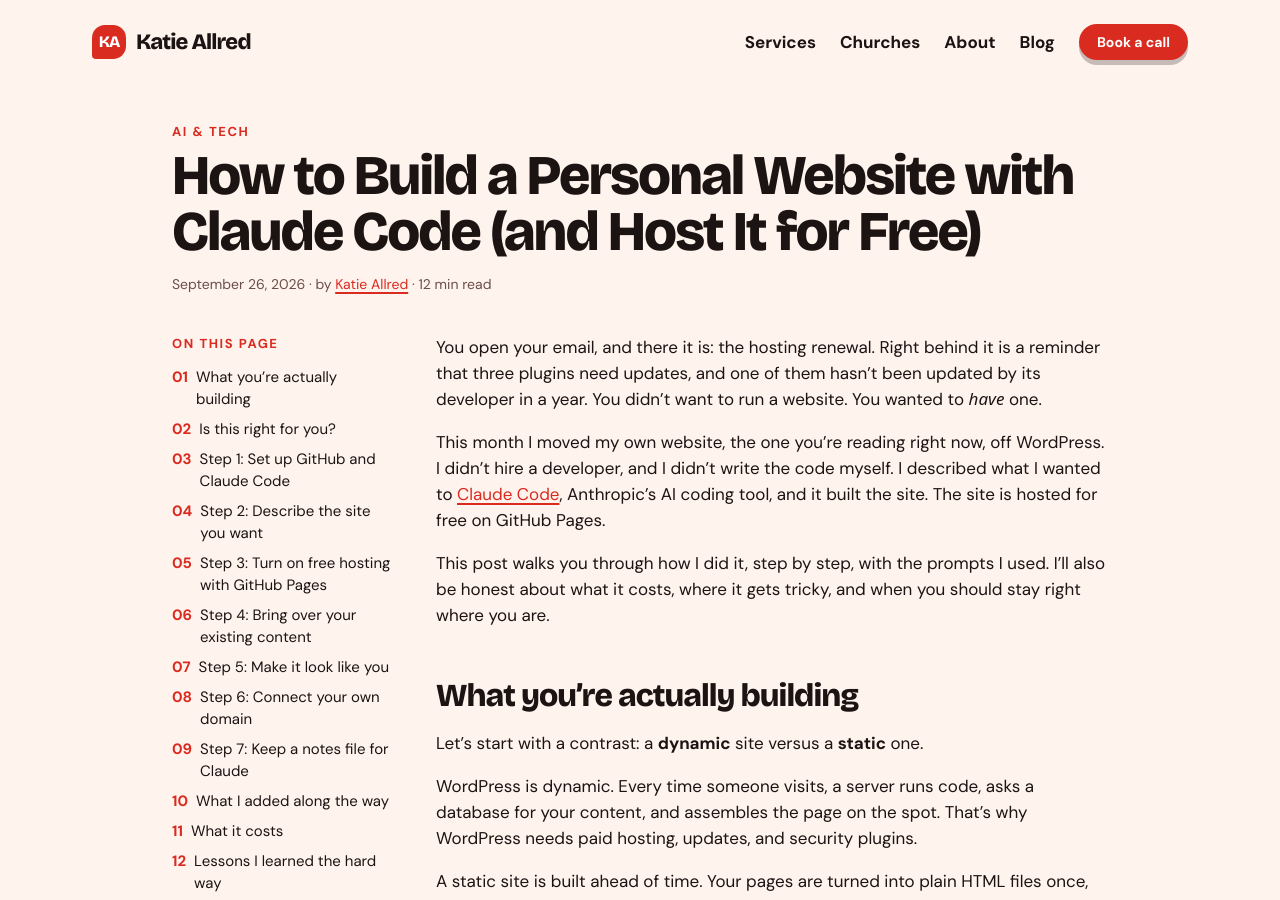
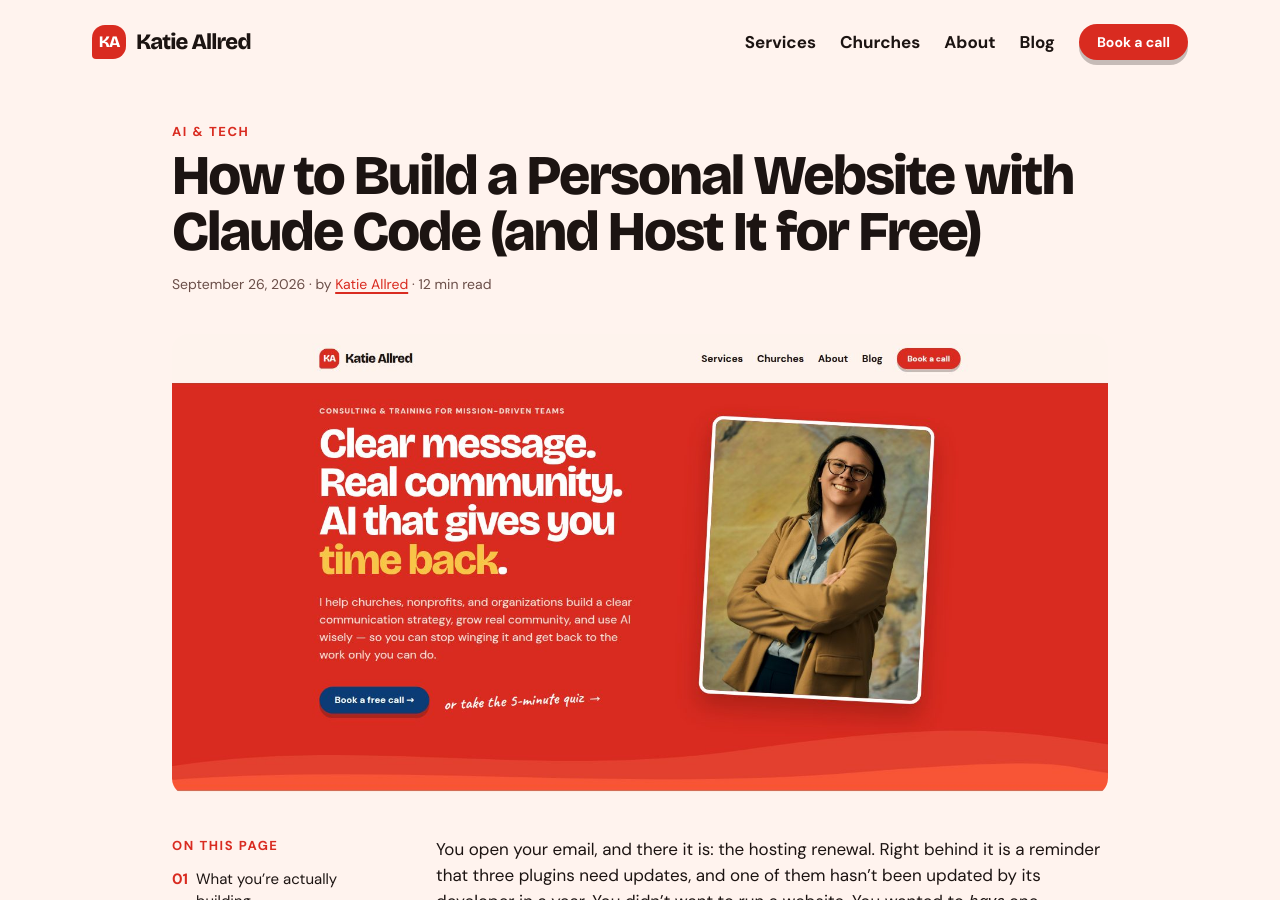
Before and after one commit to katiejallred/personal, a Jekyll site: the page built from _posts/2026-09-26-how-to-build-a-personal-website-with-claude-code-and-host-it-free.md, in a window 1280 px wide and 900 px high. Built offline with Jekyll 4.4.1, drawn with Linux system fonts in a browser that asks for light colours; some web fonts are replaced.

Commit message:
Add a home page screenshot as the Claude Code post's featured image
Co-Authored-By: Claude Opus 5.5 <noreply@anthropic.com>
Claude-Session: https://claude.ai/code/session_01Y9PzJYQ4JPcgAvuS4QAcAK

```diff
--- a/_posts/2026-09-26-how-to-build-a-personal-website-with-claude-code-and-host-it-free.md
+++ b/_posts/2026-09-26-how-to-build-a-personal-website-with-claude-code-and-host-it-free.md
@@ -16,6 +16,8 @@ tags:
 - Claude
 - website
 - web design
+image: /assets/uploads/2026/09/katieallred-com-home-page-built-with-claude-code.jpg
+featured_image_alt: "The katieallred.com home page, built with Claude Code: a red hero with the headline 'Clear message. Real community. AI that gives you time back.' beside a photo of Katie Allred"
 faq:
   - q: "Do I need to know how to code to build a website with Claude Code?"
     a: "No. You describe what you want in plain English and Claude Code writes the code, runs it, and explains what it changed. It helps to learn a few words like repository, commit, and pull request, but you do not need to write code yourself."
```
Also changed, not shown: assets/uploads/2026/09/katieallred-com-home-page-built-with-claude-code.jpg (added).
